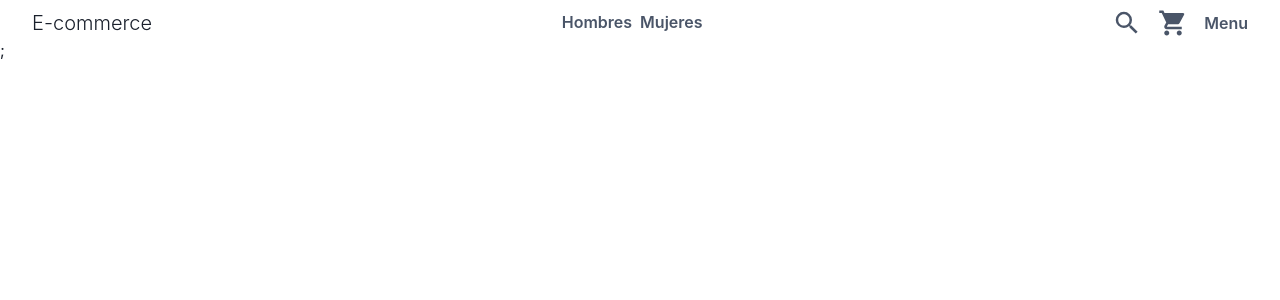
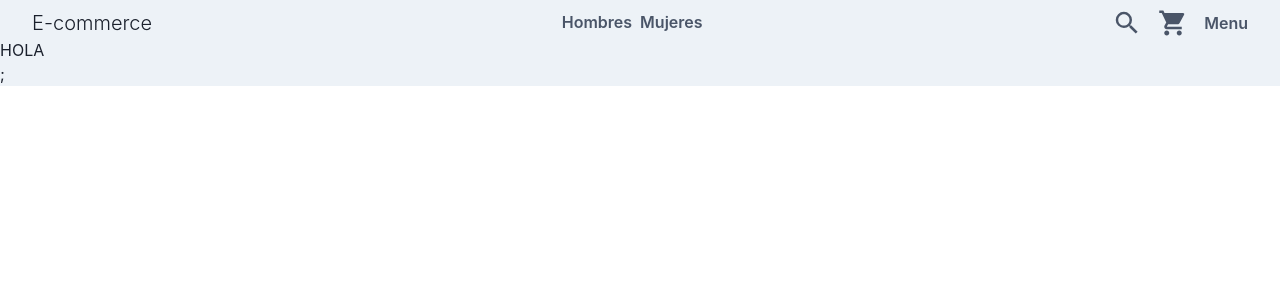
Before and after one commit to mauromamani/next-ecommerce, a Next.js app in the folder client/: page / in a window 1280 px wide. Shown: the top 300 px of the page. Built offline with nearby package versions, Linux system fonts and the light colour scheme; no server answers; what urql would draw is missing.

Commit message:
chore: building layout

```diff
--- a/client/src/components/Hello.tsx
+++ /dev/null
@@ -1,3 +0,0 @@
-export const Hello = () => {
-  return <h1 style={{ textAlign: 'center' }}>✨Next.js + GraphQL✨</h1>;
-};
--- /dev/null
+++ b/client/src/components/layout/index.tsx
@@ -0,0 +1,15 @@
+import { Box } from '@chakra-ui/react';
+import { FC } from 'react';
+
+import { Navbar } from '@/components/navbar';
+
+interface IProps {}
+
+export const Layout: FC<IProps> = ({ children }) => {
+  return (
+    <Box backgroundColor={'gray.100'}>
+      <Navbar />
+      {children}
+    </Box>
+  );
+};
--- a/client/src/components/navbar/index.tsx
+++ b/client/src/components/navbar/index.tsx
@@ -3,7 +3,7 @@ import { MdSearch, MdShoppingCart } from 'react-icons/md';
 
 import { Link } from './Link';
 
-export const NavBar = () => {
+export const Navbar = () => {
   return (
     <Box
       display={'flex'}
--- a/client/src/pages/_app.tsx
+++ b/client/src/pages/_app.tsx
@@ -2,13 +2,16 @@ import { ChakraProvider } from '@chakra-ui/react';
 import type { AppProps } from 'next/app';
 import { Provider } from 'urql';
 
+import { Layout } from '@/components/layout';
 import { client } from '@/graphql/client';
 
 function MyApp({ Component, pageProps }: AppProps) {
   return (
     <ChakraProvider>
       <Provider value={client}>
-        <Component {...pageProps} />;
+        <Layout>
+          <Component {...pageProps} />;
+        </Layout>
       </Provider>
     </ChakraProvider>
   );
--- a/client/src/pages/index.tsx
+++ b/client/src/pages/index.tsx
@@ -1,7 +1,5 @@
-import { NavBar } from '@/components/navbar';
-
 function HomePage() {
-  return <NavBar />;
+  return <h1>HOLA</h1>;
 }
 
 export default HomePage;
```
